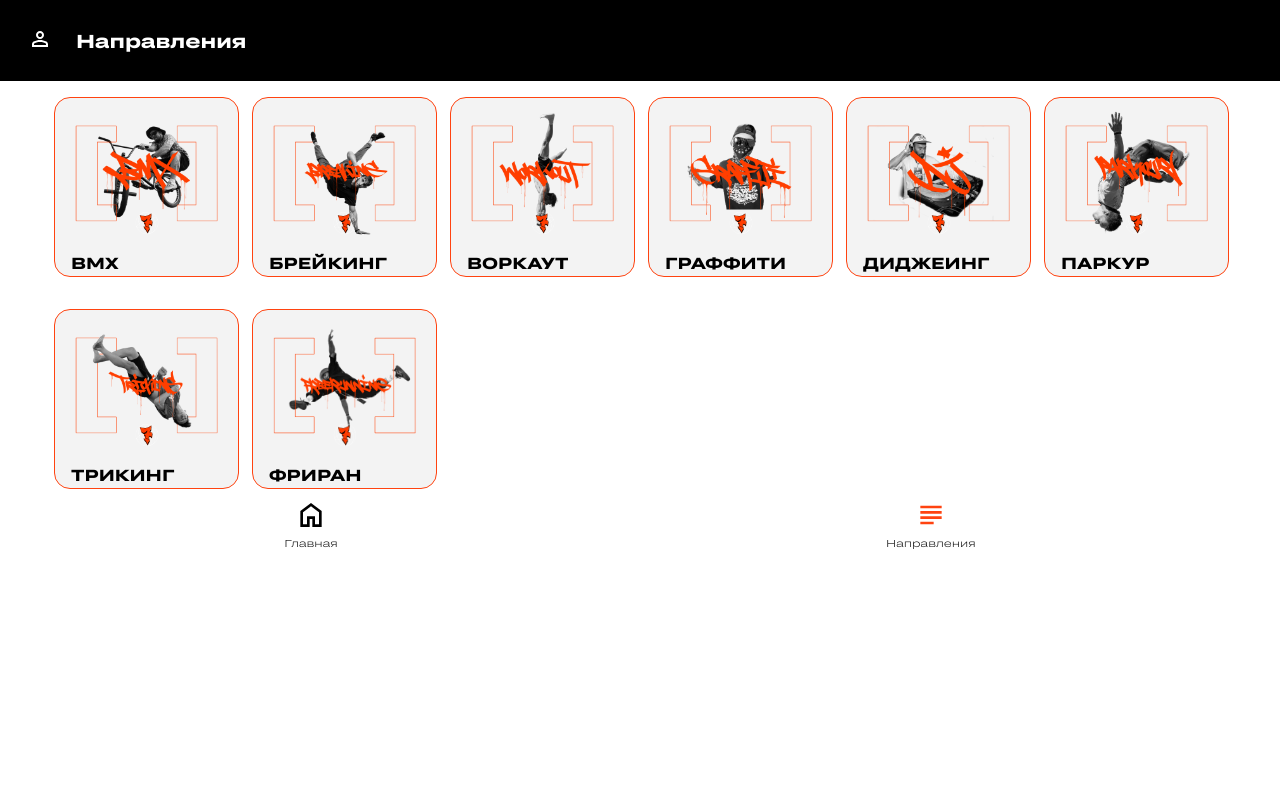
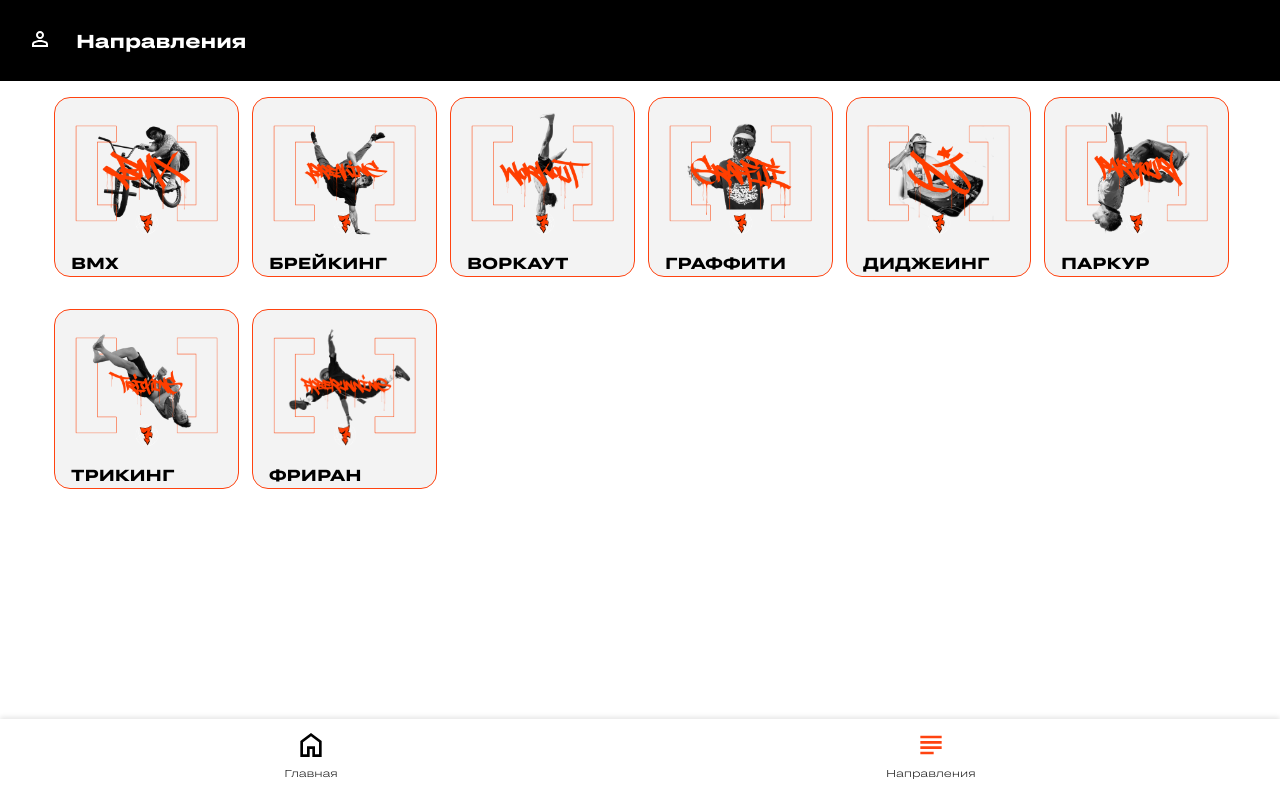
Before and after one commit to KrisGurach/Cardo, a React (Create React App) app: page /directions in a window 1280 px wide. Built offline with nearby package versions, Linux system fonts and the light colour scheme; a web font is replaced by a local one.

Commit message:
added fixed menu

```diff
--- a/src/components/Directions/Directions.css
+++ b/src/components/Directions/Directions.css
@@ -1,3 +1,8 @@
+.directions {
+  max-height: calc(100vh - 81px);
+  overflow-y: auto;
+}
+
 .directions__header {
   min-height: 81px;
   background-color: var(--black-color);
--- a/src/components/Main/Main.css
+++ b/src/components/Main/Main.css
@@ -1,5 +1,7 @@
 .main {
   background-color: var(--black-color);
+  max-height: calc(100vh - 81px);
+  overflow-y: auto;
 }
 
 .main__container {
--- a/src/components/Menu/Menu.css
+++ b/src/components/Menu/Menu.css
@@ -1,6 +1,12 @@
 .menu {
-  background-color: var(--white-color);
-  padding: 10px 20px;
+  position: fixed; /* Зафиксируйте меню на экране */
+  bottom: 0; /* Прикрепите его к нижнему краю */
+  left: 0; /* Прижмите к левому краю */
+  right: 0; /* Убедитесь, что оно занимает всю ширину */
+  background-color: var(--white-color); /* Цвет фона меню */
+  padding: 10px 20px; /* Внутренние отступы */
+  box-shadow: 0 -2px 5px rgba(0, 0, 0, 0.1); /* Небольшая тень для отделения от содержимого */
+  z-index: 1000; /* Убедитесь, что меню поверх всех элементов */
 }
 
 .menu__list {
```
